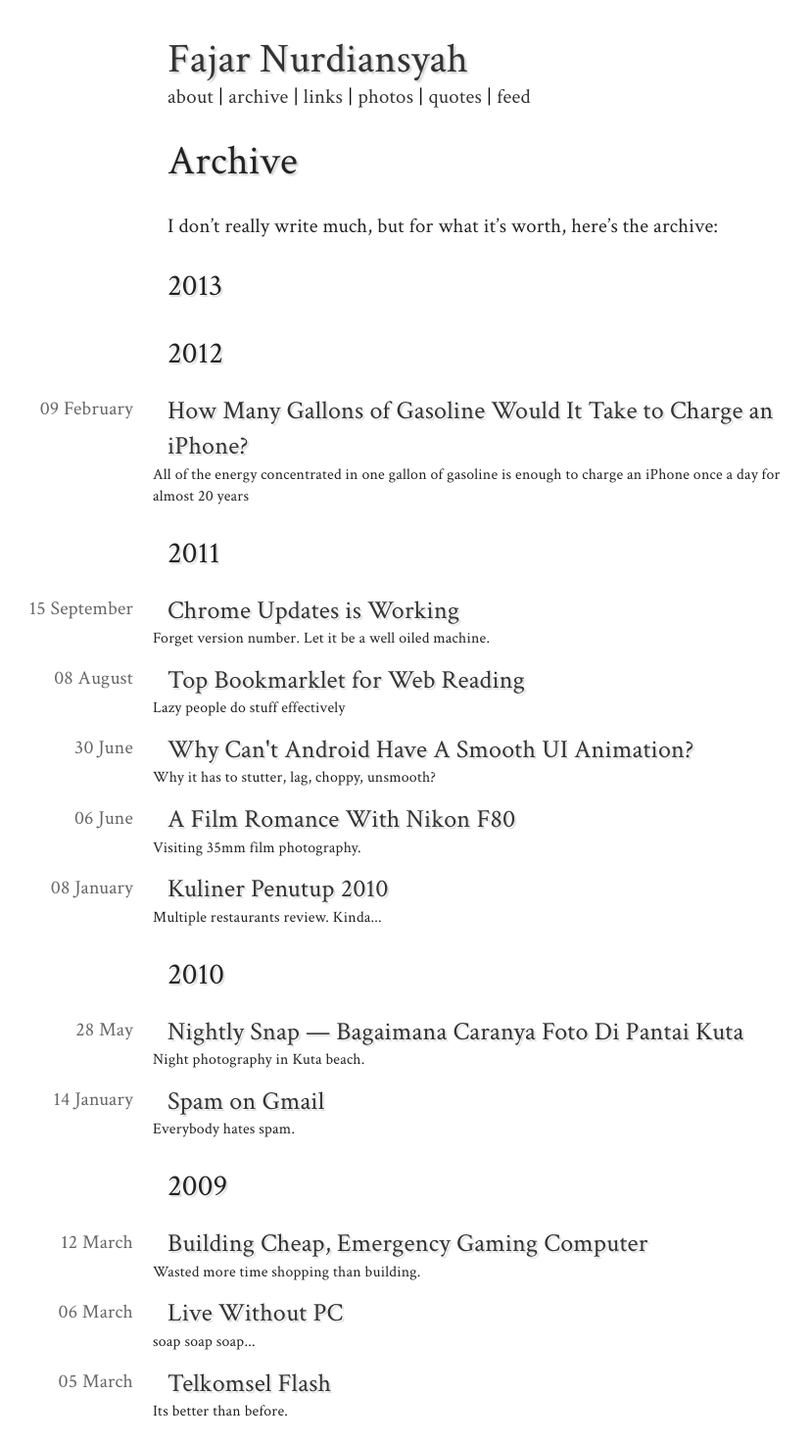
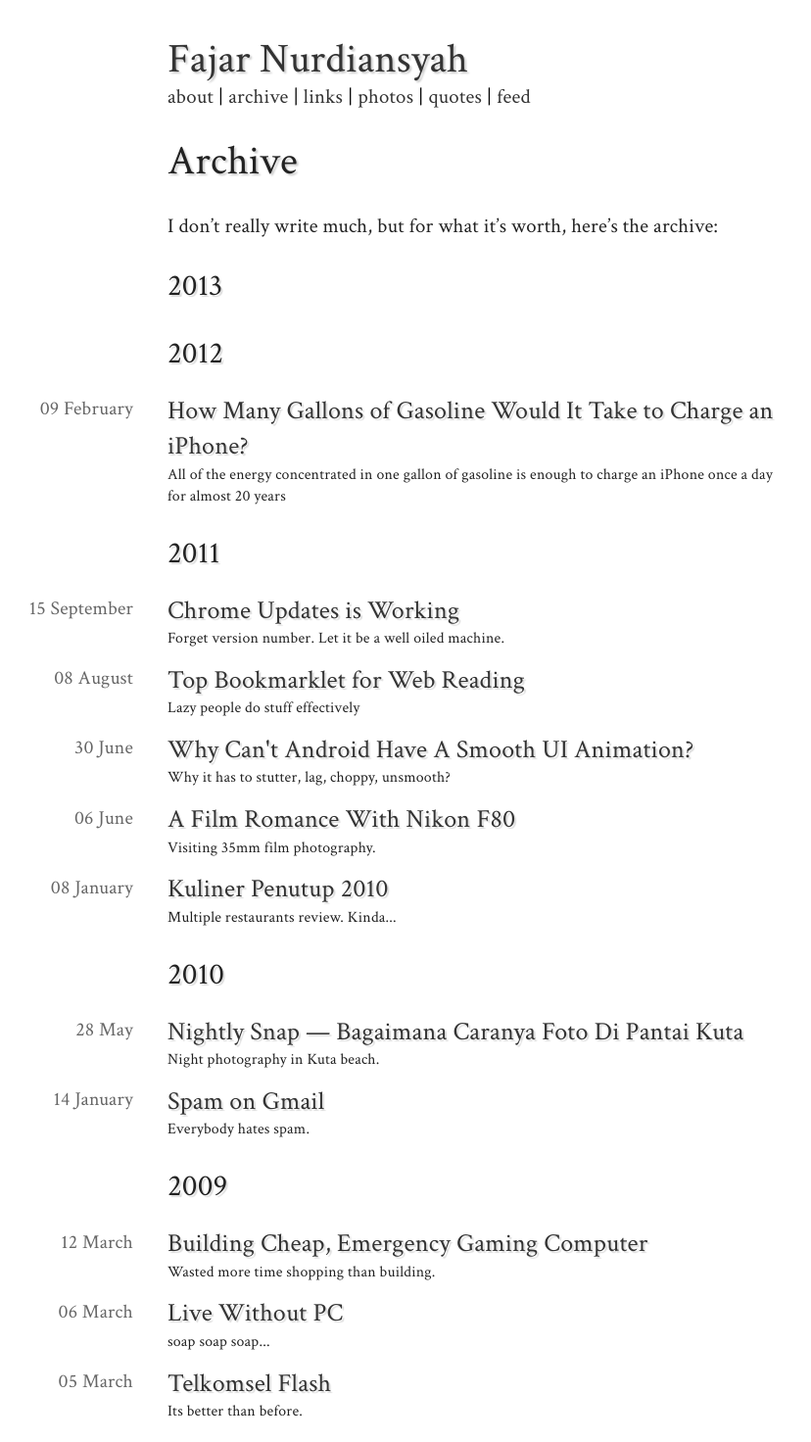
Before and after one commit to fajarnurdiansyah/fajarnurdiansyah.github.com, a Jekyll site: the page built from archive.html, in a window 1280 px wide. Shown: the whole page at 98% size, without its empty margins (158-986 px from the left). Built offline with Jekyll 4.4.1, drawn with Linux system fonts in a browser that asks for light colours; Markdown is read by kramdown in place of the engine named in the settings.

Commit message:
add new photo. minor layout fix.

```diff
--- a/archive.html
+++ b/archive.html
@@ -30,7 +30,7 @@ permalink: /archive/
 	    <time class="archivedate" datetime="{{ post.date | date: '%Y-%m-%d' }}">{{ post.date | date: '%d %B' }}</time>
 		<h3>{% if post.link %}<a href="{{post.link}}">→</a>{% endif %}<a href="{{post.url}}">{{ post.title }}</a></h3>
 			{% if post.intro %}
-				<div style="font-size: 80%;">
+				<div class="summary">
 					{{post.intro}}
 				</div>
 				{% endif %}
--- a/links/index.html
+++ b/links/index.html
@@ -28,7 +28,7 @@ bookmarking place.</p></article>
 	    <time class="archivedate" datetime="{{ post.date | date: '%Y-%m-%d' }}">{{ post.date | date: '%d %B' }}</time>
 		<h3>{% if post.link %}<a href="{{post.link}}">→</a>{% endif %}<a href="{{post.url}}">{{ post.title }}</a></h3>
 			{% if post.intro %}
-				<div style="font-size: 80%;">
+				<div class="summary">
 					{{post.intro}}
 				</div>
 				{% endif %}
```
Also changed, not shown: images/IMG_7086-2.jpg (added), images/thumbs/IMG_3856-Edit-2.jpg, images/thumbs/IMG_7086-2.jpg (added).
